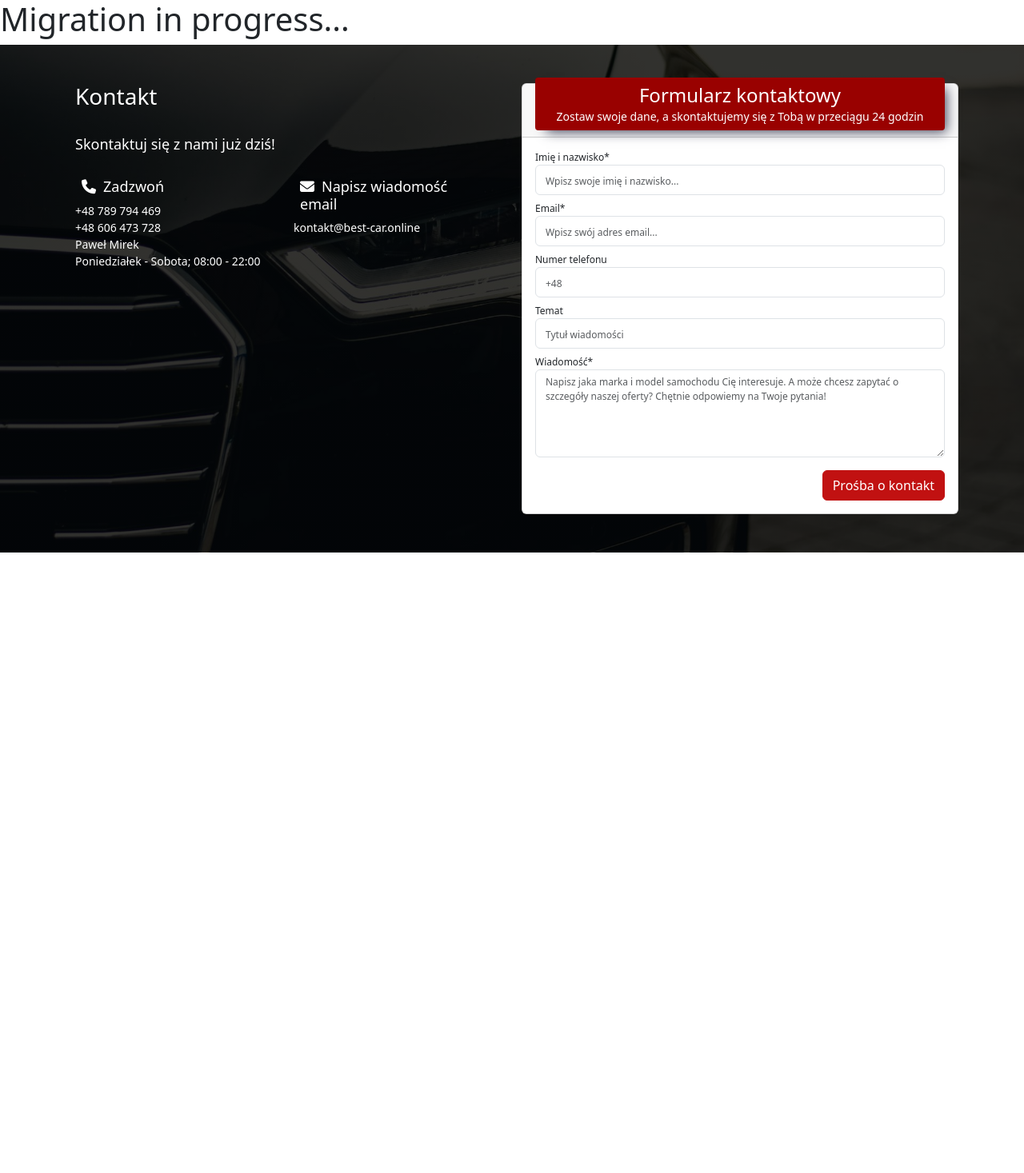
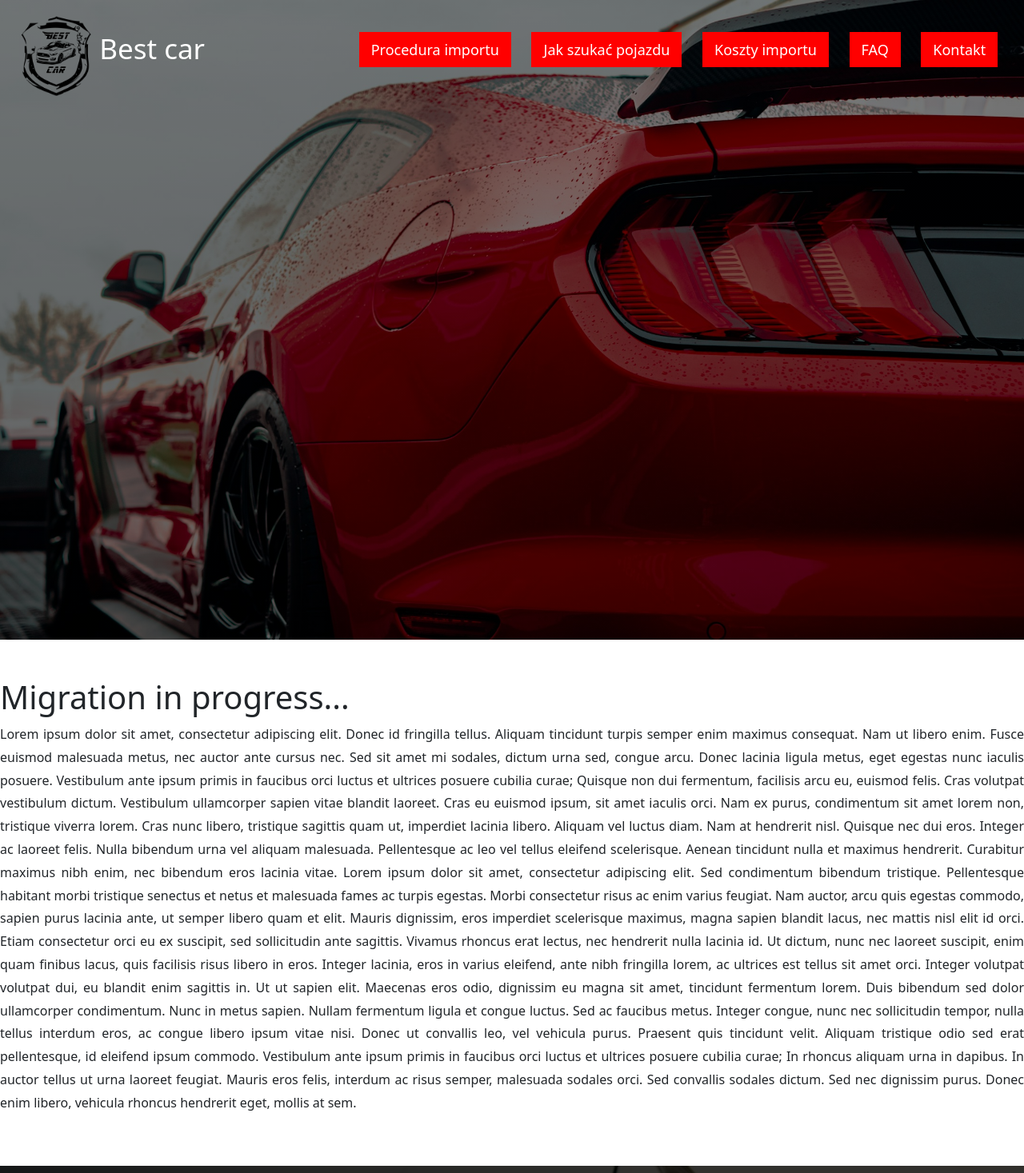
Before and after one commit to mmirek98/bestcar, a plain HTML site: page index.html in a window 1280 px wide. Shown: the top 1467 px of the page at 80% size. Before the commit the page ends 800 px from the top, so only its background shows below. Drawn offline with nearby package versions, Linux system fonts and the light colour scheme.

Commit message:
#15 BC-20 add basic sticky navbar skeleton

```diff
--- a/index.html
+++ b/index.html
@@ -24,12 +24,69 @@
   <link href="src/css/bs-colors-override.css" rel="stylesheet">
   <link href="src/css/global.css" rel="stylesheet">
   <link href="src/css/footer.css" rel="stylesheet">
+  <link href="src/css/header.css" rel="stylesheet">
 </head>
 
 <body>
-  <h1>Migration in progress...</h1>
+  <header>
+    <nav>
+      <div class="nav_content">
+        <div class="logo">
+          <img src="src/assets/icon/icon512w.png" alt="BEST CAR" width="100" height="100" />
+          <a href="#">Best car</a>
+        </div>
+        <ul class="nav_links">
+          <li><a href="#">Procedura importu</a></li>
+          <li><a href="#">Jak szukać pojazdu</a></li>
+          <li><a href="#">Koszty importu</a></li>
+          <li><a href="#">FAQ</a></li>
+          <li><a href="#contact">Kontakt</a></li>
+          </li>
+        </ul>
+      </div>
+    </nav>
+  </header>
 
-  <footer>
+  <div id="home"></div>
+  <div class="content">
+    <h1>Migration in progress...</h1>
+
+    <p>
+      Lorem ipsum dolor sit amet, consectetur adipiscing elit. Donec id fringilla tellus. Aliquam tincidunt turpis
+      semper enim maximus consequat. Nam ut libero enim. Fusce euismod malesuada metus, nec auctor ante cursus nec. Sed
+      sit amet mi sodales, dictum urna sed, congue arcu. Donec lacinia ligula metus, eget egestas nunc iaculis posuere.
+      Vestibulum ante ipsum primis in faucibus orci luctus et ultrices posuere cubilia curae;
+
+      Quisque non dui fermentum, facilisis arcu eu, euismod felis. Cras volutpat vestibulum dictum. Vestibulum
+      ullamcorper sapien vitae blandit laoreet. Cras eu euismod ipsum, sit amet iaculis orci. Nam ex purus, condimentum
+      sit amet lorem non, tristique viverra lorem. Cras nunc libero, tristique sagittis quam ut, imperdiet lacinia
+      libero. Aliquam vel luctus diam. Nam at hendrerit nisl. Quisque nec dui eros.
+
+      Integer ac laoreet felis. Nulla bibendum urna vel aliquam malesuada. Pellentesque ac leo vel tellus eleifend
+      scelerisque. Aenean tincidunt nulla et maximus hendrerit. Curabitur maximus nibh enim, nec bibendum eros lacinia
+      vitae. Lorem ipsum dolor sit amet, consectetur adipiscing elit. Sed condimentum bibendum tristique. Pellentesque
+      habitant morbi tristique senectus et netus et malesuada fames ac turpis egestas. Morbi consectetur risus ac enim
+      varius feugiat. Nam auctor, arcu quis egestas commodo, sapien purus lacinia ante, ut semper libero quam et elit.
+      Mauris dignissim, eros imperdiet scelerisque maximus, magna sapien blandit lacus, nec mattis nisl elit id orci.
+      Etiam consectetur orci eu ex suscipit, sed sollicitudin ante sagittis. Vivamus rhoncus erat lectus, nec hendrerit
+      nulla lacinia id. Ut dictum, nunc nec laoreet suscipit, enim quam finibus lacus, quis facilisis risus libero in
+      eros. Integer lacinia, eros in varius eleifend, ante nibh fringilla lorem, ac ultrices est tellus sit amet orci.
+
+      Integer volutpat volutpat dui, eu blandit enim sagittis in. Ut ut sapien elit. Maecenas eros odio, dignissim eu
+      magna sit amet, tincidunt fermentum lorem. Duis bibendum sed dolor ullamcorper condimentum. Nunc in metus sapien.
+      Nullam fermentum ligula et congue luctus. Sed ac faucibus metus. Integer congue, nunc nec sollicitudin tempor,
+      nulla tellus interdum eros, ac congue libero ipsum vitae nisi. Donec ut convallis leo, vel vehicula purus.
+      Praesent quis tincidunt velit.
+
+      Aliquam tristique odio sed erat pellentesque, id eleifend ipsum commodo. Vestibulum ante ipsum primis in faucibus
+      orci luctus et ultrices posuere cubilia curae; In rhoncus aliquam urna in dapibus. In auctor tellus ut urna
+      laoreet feugiat. Mauris eros felis, interdum ac risus semper, malesuada sodales orci. Sed convallis sodales
+      dictum. Sed nec dignissim purus. Donec enim libero, vehicula rhoncus hendrerit eget, mollis at sem.
+    </p>
+  </div>
+
+
+  <footer id="contact">
     <div class="container">
       <div class="row">
         <div class="col-12 col-lg-6 col-xxl-8 px-4">
@@ -102,6 +159,9 @@
     </div>
     </div>
   </footer>
+
+  <!-- Place for DOM manipulating scripts -->
+  <script src="src/js/header.js"></script>
 </body>
 
 </html>
--- /dev/null
+++ b/src/css/header.css
@@ -0,0 +1,79 @@
+header {
+  padding: 0;
+  margin: 0;
+  box-sizing: border-box;
+}
+
+header a {
+  text-decoration: none;
+}
+
+nav {
+  position: fixed;
+  left: 0;
+  top: 0;
+  width: 100%;
+  padding: 20px;
+}
+
+nav.sticky {
+  background-color: #133337;
+}
+
+nav .nav_content {
+  height: 100%;
+  /* TODO: change max-width to 100% */
+  max-width: 1440px;
+  margin: auto;
+  display: flex;
+  justify-content: space-between;
+  align-items: center;
+}
+
+nav .nav_content .logo a {
+  font-size: 35px;
+  font-weight: 500;
+  color: white;
+}
+
+nav .nav_content .nav_links {
+  display: flex;
+  align-items: center;
+}
+
+nav .nav_links li {
+  list-style: none;
+  margin: 0 1vw;
+}
+
+nav .nav_links a {
+  font-size: 18px;
+  font-weight: 500;
+  color: #fff;
+  background: red;
+  padding: 10px 15px;
+  transition: all 0.3s ease;
+}
+
+nav .nav_links a:hover {
+  color: #979fa0;
+}
+
+
+
+/* TODO: extract to another file */
+#home {
+  height: 100vh;
+  width: 100%;
+  background-image: linear-gradient(rgba(0, 0, 0, .5), rgba(0, 0, 0, .6)), url('/src/assets/img/mustang.jpg');
+  background-size: cover;
+  background-position: center;
+}
+
+.content {
+  max-width: 1440px;
+  margin: auto;
+  text-align: justify;
+  padding: 3rem 0;
+  line-height: 1.8rem;
+}
--- /dev/null
+++ b/src/js/header.js
@@ -0,0 +1,12 @@
+toggleStickyToNavbar();
+
+function toggleStickyToNavbar() {
+  const navbar = document.querySelector('nav');
+  window.addEventListener('scroll', () => {
+    if (document.documentElement.scrollTop > 60) {
+      navbar.classList.add('sticky');
+    } else {
+      navbar.classList.remove('sticky')
+    }
+  });
+}
```
Also changed, not shown: src/html/layout/footer.html (+1 -1 lines), src/html/layout/header.html (added, +18 -0 lines).
